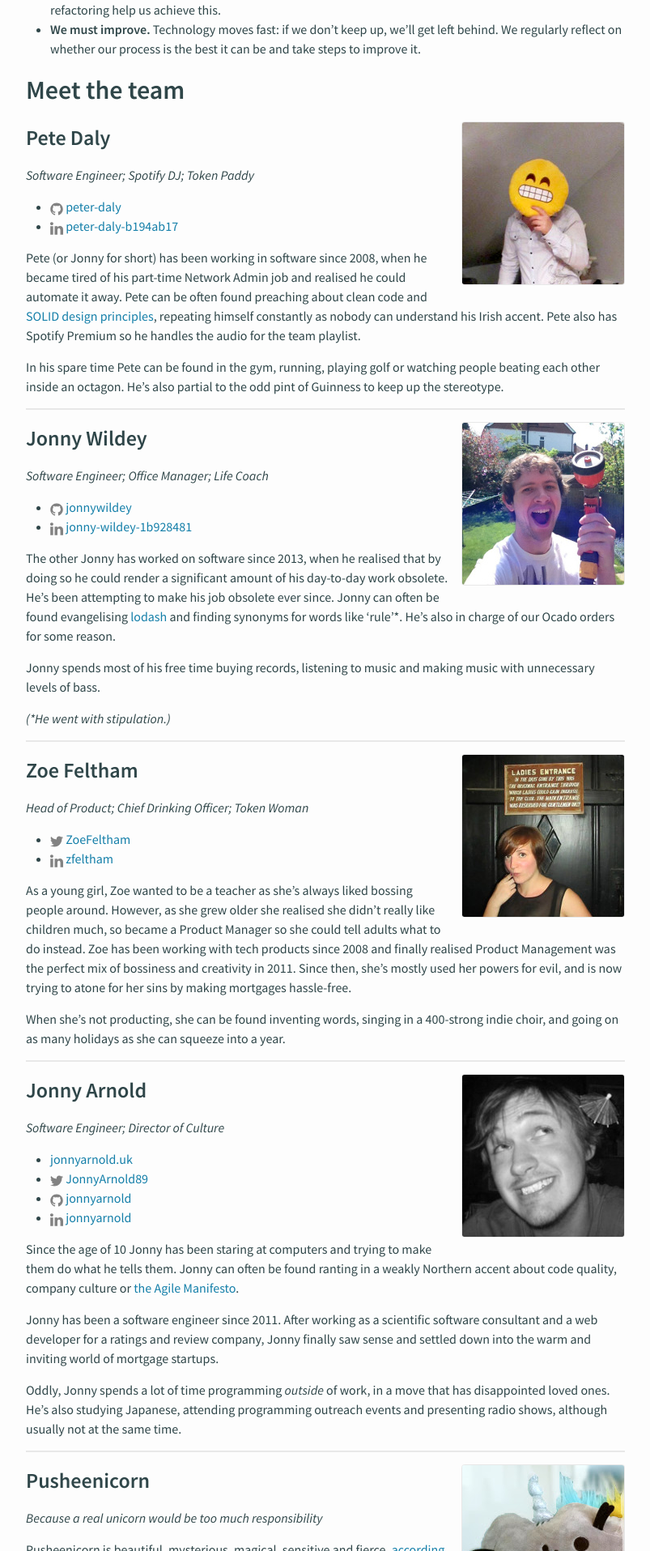
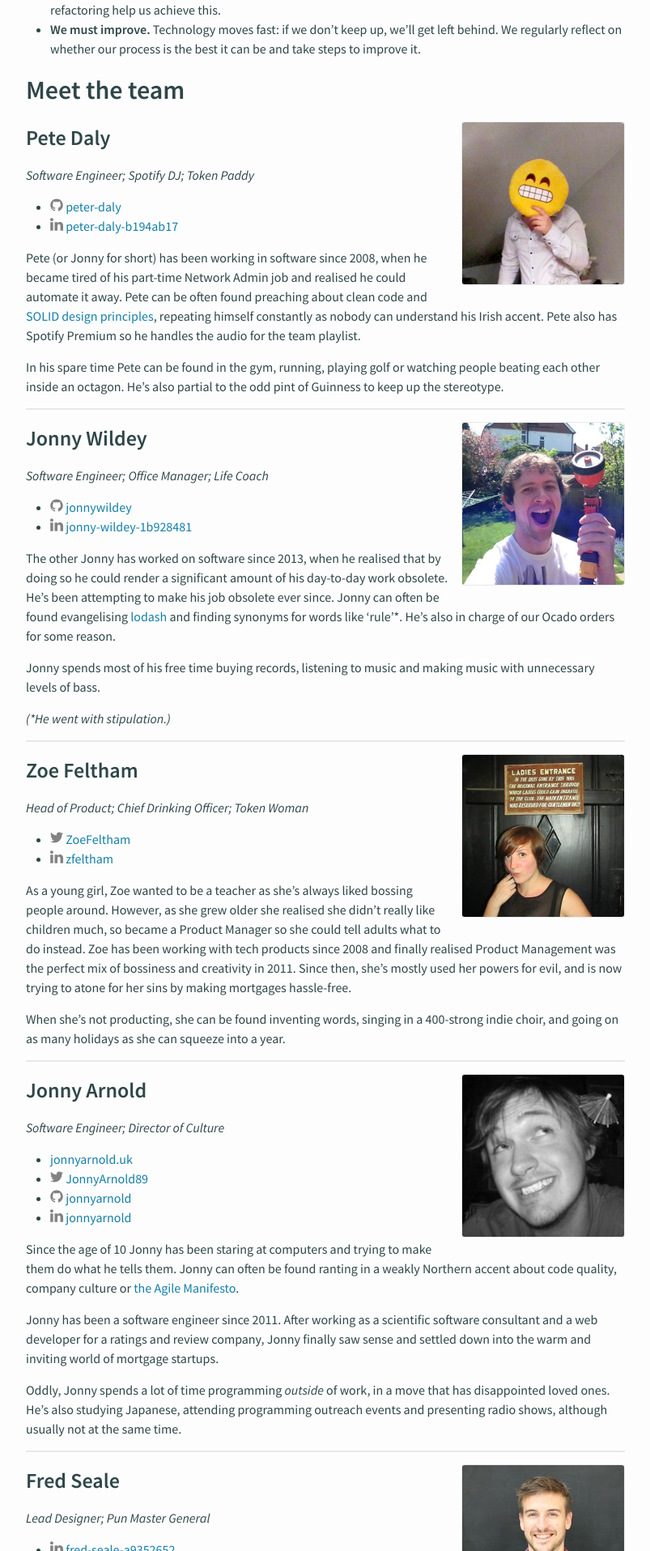
Before and after one commit to olitrussle/trussle.github.io, a Jekyll site: the page built from about.md, in a window 1280 px wide. Shown: the part 643-2558 px from the top of the page at 81% size, without its empty margins (238-1041 px from the left). Built offline with Jekyll 4.4.1, drawn with Linux system fonts in a browser that asks for light colours; some of the changed text lies outside the part shown.

Commit message:
Fred joins the team!

```diff
--- a/_includes/staff.html
+++ b/_includes/staff.html
@@ -3,5 +3,6 @@
   <img class="profile" src="/images/team/jonny-w.jpg" />
   <img class="profile" src="/images/team/zoe.jpg" />
   <img class="profile" src="/images/team/jonny-a.jpg" />
+  <img class="profile" src="/images/team/fred.jpg" />
   <img class="profile" src="/images/team/pusheenicorn.jpg" />
 </div>
--- a/_sass/_base.scss
+++ b/_sass/_base.scss
@@ -145,7 +145,6 @@
         display: inline-block;
         width: 16px;
         height: 16px;
-        vertical-align: middle;
 
         path {
             fill: $grey-color;
--- a/about.md
+++ b/about.md
@@ -86,6 +86,23 @@
 
 ---
 
+<img class="aside" src="/images/team/fred.jpg" />
+
+### Fred Seale
+*Lead Designer; Pun Master General*
+
+<ul class="profile-links">
+    <li>{% include icon-linkedin.html username="fred-seale-a9352652" %}</li>
+</ul>
+
+Fred is a passionate designer, brimming with ideas and ever curious about all things design.
+
+Previously, Fred was Lead Designer at London start-up [Babylon Health](http://www.babylonhealth.com/) from its inception and helped to build the brand. As the only designer for over a year he designed everything, including the app and all the marketing material: print, website and videos.
+
+Outside of work, Fred plays American football and enjoys keeping fit, travelling, good coffee and visiting galleries.
+
+---
+
 <img class="aside" src="/images/team/pusheenicorn.jpg" />
 
 ### Pusheenicorn
```
Also changed, not shown: images/team/fred.jpg (added).
